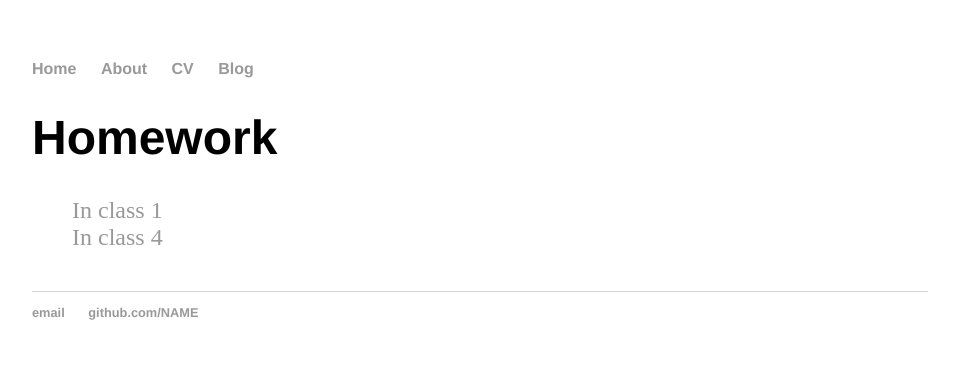
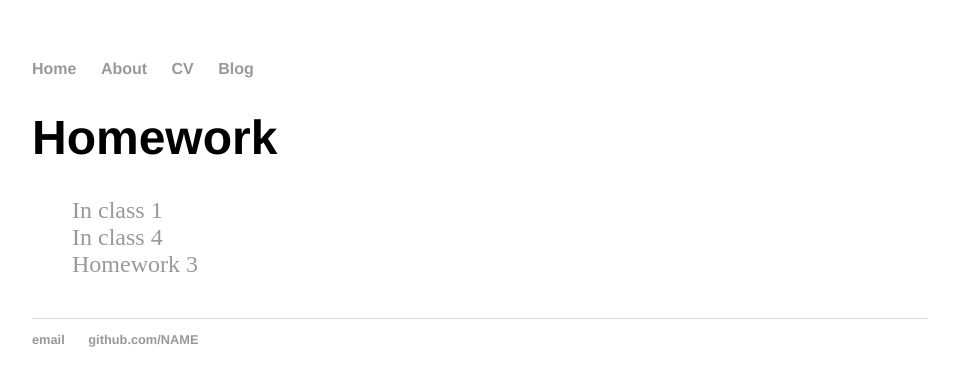
Before and after one commit to MOBULLOCK/mobullock.github.io, a Jekyll site: the page built from homework/index.html, in a window 1280 px wide. Shown: the top 386 px of the page, without its empty margins (160-1119 px from the left). Built offline with Jekyll 4.4.1, drawn with Linux system fonts in a browser that asks for light colours.

Commit message:
Update index.html

```diff
--- a/homework/index.html
+++ b/homework/index.html
@@ -7,4 +7,5 @@ date: 2022-01-13
 <ul class="posts">
 <li><a href="/homework/inclass1.xml">In class 1</a></li>
 <li><a href="/homework/inclass4.xsl">In class 4</a></li>
+<li><a href="/homework/homework3.xsl">Homework 3<a/><li>
 </ul>
```
